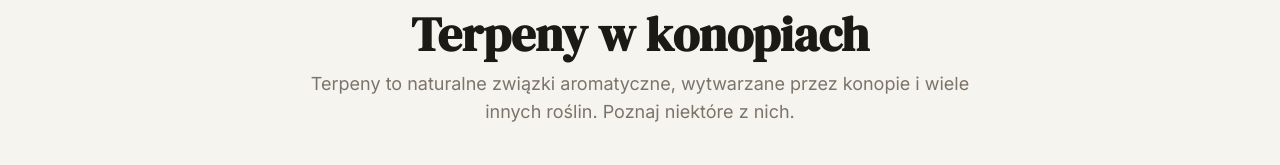
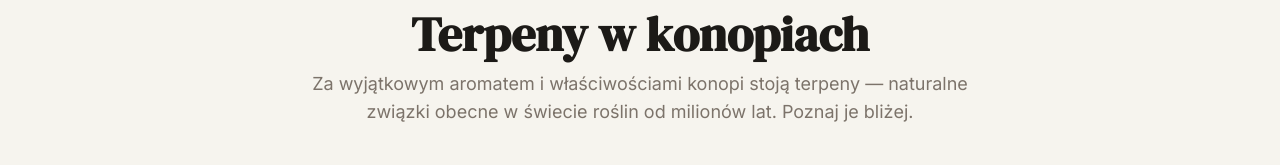
Before and after one commit to jastrzebskaem-cyber/terpeneatlas, a React (Vite) app: page /terpeny in a window 1280 px wide. Shown: the part 150-315 px from the top of the page. Built offline with nearby package versions, Linux system fonts and the light colour scheme; no server answers; a web font is replaced by a local one.

Commit message:
File changes

```diff
--- a/src/pages/TerpenesEncyclopedia.jsx
+++ b/src/pages/TerpenesEncyclopedia.jsx
@@ -15,7 +15,7 @@ export default function TerpenesEncyclopedia() {
           Terpeny w konopiach
         </h1>
         <p className="text-muted-foreground text-base sm:text-lg max-w-2xl mx-auto">
-          Terpeny to naturalne związki aromatyczne, wytwarzane przez konopie i wiele innych roślin. Poznaj niektóre z nich.
+          Za wyjątkowym aromatem i właściwościami konopi stoją terpeny — naturalne związki obecne w świecie roślin od milionów lat. Poznaj je bliżej.
         </p>
       </div>
 
```
